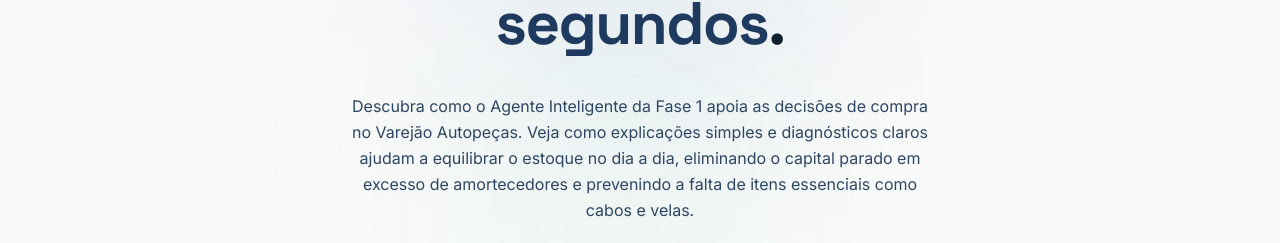
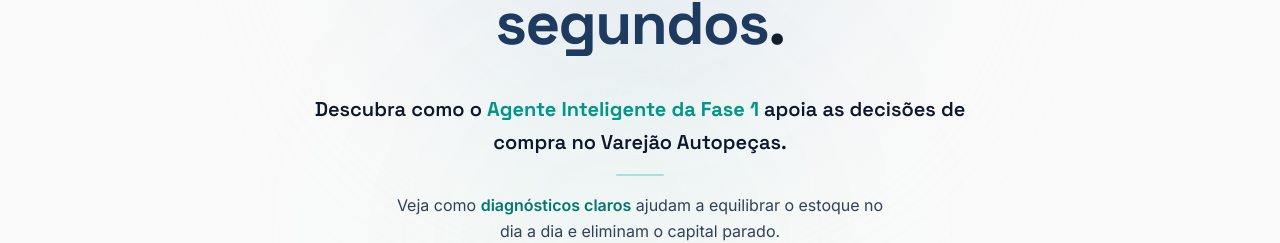
Before and after one commit to igorregoir-lgtm/Agente-de-Estoque-Era-1-Varejao, a React (Vite) app: page / in a window 1280 px wide. Shown: the part 557-800 px from the top of the page. Built offline with nearby package versions, Linux system fonts and the light colour scheme; no server answers.

Commit message:
style: split onboarding text and apply sophisticated typography and design highlight

```diff
--- a/src/components/WelcomeScreen.tsx
+++ b/src/components/WelcomeScreen.tsx
@@ -48,9 +48,15 @@
           <br className="hidden md:inline" /> decisões de compra explicadas em <span className="text-brand-teal">90 segundos</span>.
         </h1>
 
-        <p className="max-w-xl mx-auto text-sm md:text-base text-slate-300 font-sans leading-relaxed">
-          Descubra como o Agente Inteligente da Fase 1 apoia as decisões de compra no Varejão Autopeças. Veja como explicações simples e diagnósticos claros ajudam a equilibrar o estoque no dia a dia, eliminando o capital parado em excesso de amortecedores e prevenindo a falta de itens essenciais como cabos e velas.
-        </p>
+        <div className="max-w-2xl mx-auto space-y-4">
+          <p className="text-lg md:text-xl font-display font-semibold text-slate-900 leading-relaxed">
+            Descubra como o <span className="text-teal-600 font-bold">Agente Inteligente da Fase 1</span> apoia as decisões de compra no Varejão Autopeças.
+          </p>
+          <div className="w-12 h-0.5 bg-teal-500/30 mx-auto rounded-full" />
+          <p className="text-sm md:text-base text-slate-700 font-sans leading-relaxed max-w-lg mx-auto">
+            Veja como <span className="font-semibold text-teal-700">diagnósticos claros</span> ajudam a equilibrar o estoque no dia a dia e eliminam o capital parado.
+          </p>
+        </div>
 
         {/* Interactive load indicator / countdown box */}
         <div className="max-w-md mx-auto p-5 rounded-2xl bg-white/70 border border-slate-200/80 shadow-[0_8px_30px_rgba(0,0,0,0.04)] backdrop-blur-md space-y-3.5">
```
